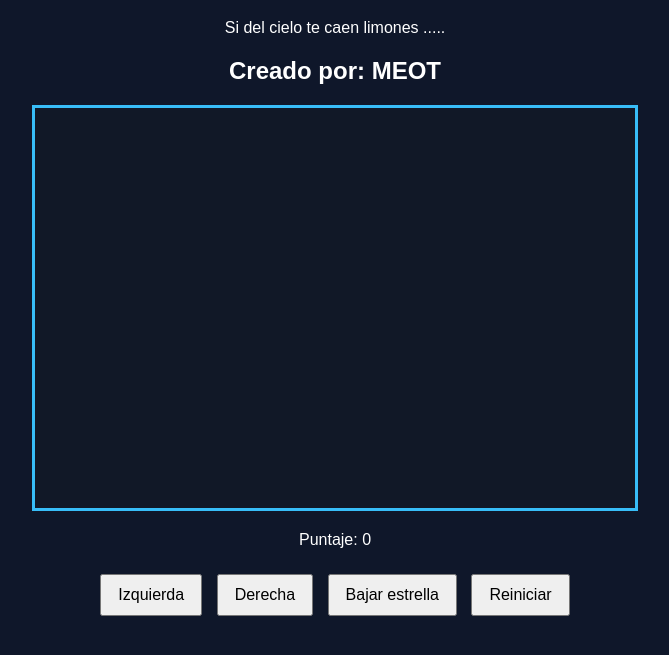
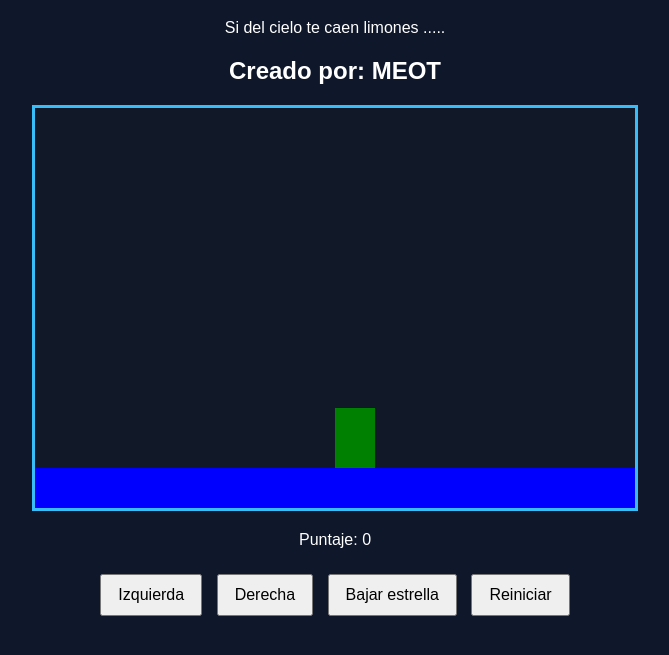
Before and after one commit to MannuOtacomA/juego_limones, a plain HTML site: page limones.html in a window 1280 px wide. Shown: the part 81-736 px from the top of the page, without its empty margins (305-974 px from the left). Drawn offline with Linux system fonts and the light colour scheme.

Commit message:
creacion de personajes, suelo

```diff
--- a/limones.html
+++ b/limones.html
@@ -5,7 +5,7 @@
   <link rel="stylesheet" href="limones.css" />
 
 </head>
-<body>
+<body onload="iniciar()">
   <div class="contenedor">
     <h1>Atrapar Limones</h1>
     <p>Si del cielo te caen limones ..... </p>
--- a/limones.js
+++ b/limones.js
@@ -1,2 +1,21 @@
 let canvas = document.getElementById("areaJuego");
 let ctx = canvas.getContext("2d");
+
+const ALTURA_SUELO = 40;
+const ALTURA_PERSONAJE = 60;
+const ANCHO_PERSONAJE = 40;
+
+function iniciar(){
+    dibujarSuelo();
+    dibujarPersonaje();
+}
+
+function dibujarSuelo(){
+    ctx.fillStyle="blue";
+    ctx.fillRect(0,canvas.height-ALTURA_SUELO,canvas.width,ALTURA_SUELO);
+}
+
+function dibujarPersonaje(){
+    ctx.fillStyle="green";
+    ctx.fillRect(canvas.width/2,canvas.height-(ALTURA_SUELO+ALTURA_PERSONAJE),ANCHO_PERSONAJE,ALTURA_PERSONAJE);
+}
```
